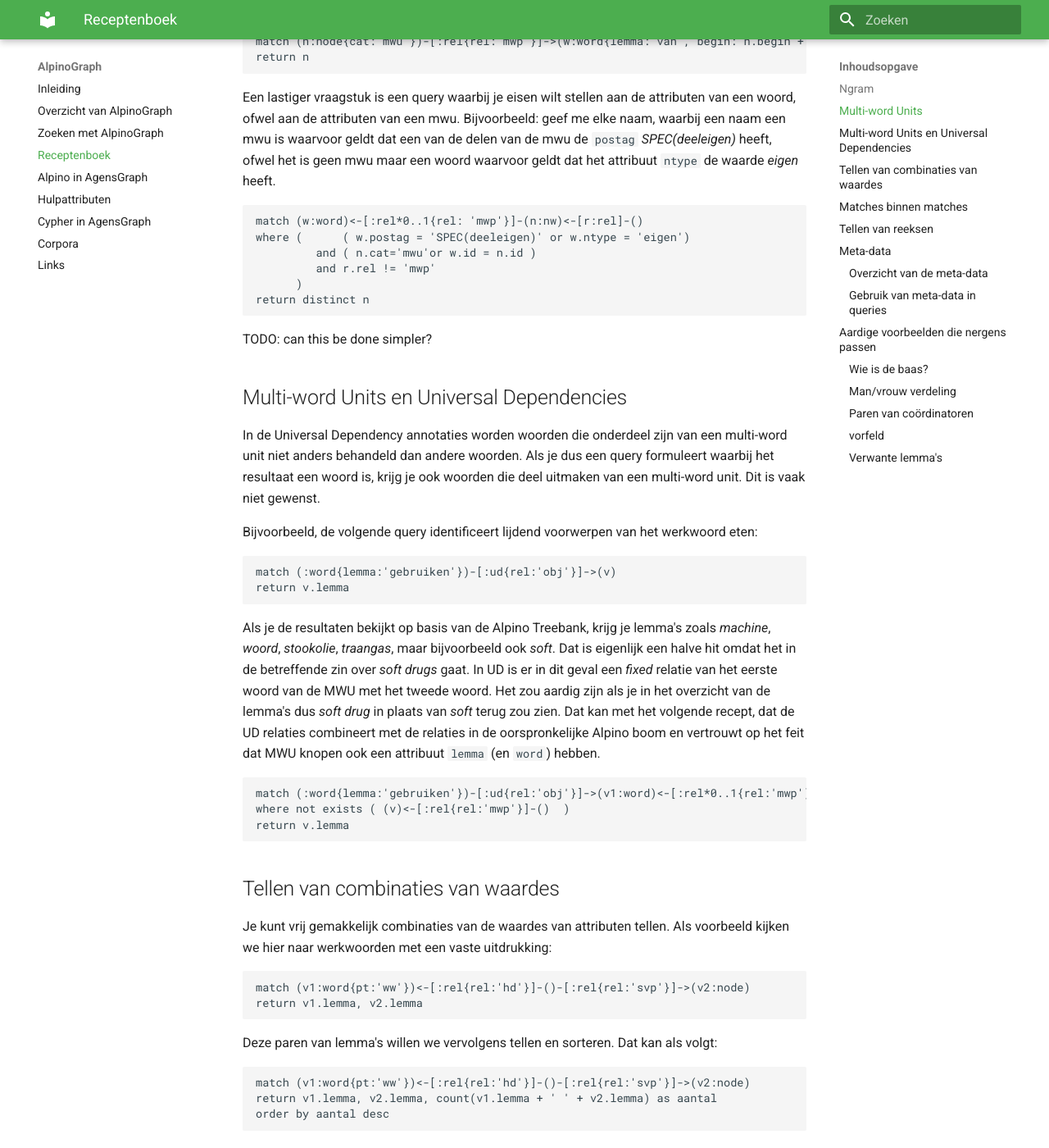
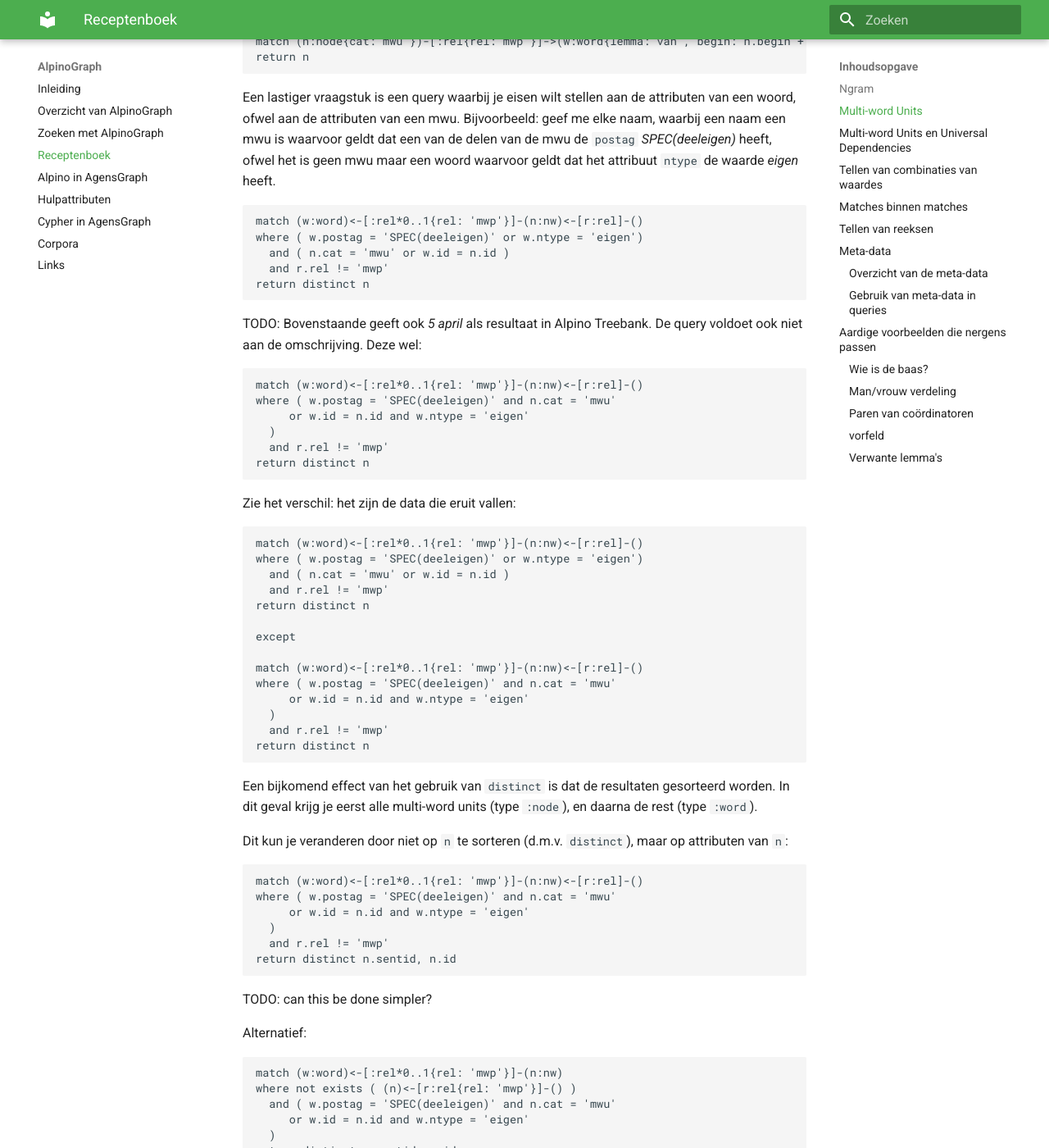
Before and after one commit to rug-compling/alpinograph-docs, an MkDocs documentation site: the page built from docs/recepten.md, in a window 1280 px wide and 1400 px high, scrolled down 1554 px. Shown: the whole window at 82% size. Built offline with MkDocs 1.6.1 and Material for MkDocs 9.7.7, drawn with Linux system fonts in a browser that asks for light colours; some of the changed text lies outside the part shown.

Commit message:
recepten: TODO in multi-word units (nog niet opgelost)

````diff
--- a/docs/recepten.md
+++ b/docs/recepten.md
@@ -71,17 +71,82 @@ match (n:node{cat:'mwu'})-[:rel{rel:'mwp'}]->(w:word{lemma:'van', begin: n.begin
 return n
 ```
 
-Een lastiger vraagstuk is een query waarbij je eisen wilt stellen aan de attributen van een woord, ofwel aan de attributen van een mwu. Bijvoorbeeld: geef me elke naam, waarbij een naam een mwu is waarvoor geldt dat een van de delen van de mwu de `postag` *SPEC(deeleigen)* heeft, ofwel het is geen mwu maar een woord waarvoor geldt dat het attribuut `ntype` de waarde *eigen* heeft.
+Een lastiger vraagstuk is een query waarbij je eisen wilt stellen aan
+de attributen van een woord, ofwel aan de attributen van een mwu.
+Bijvoorbeeld: geef me elke naam, waarbij een naam een mwu is waarvoor
+geldt dat een van de delen van de mwu de `postag` *SPEC(deeleigen)*
+heeft, ofwel het is geen mwu maar een woord waarvoor geldt dat het
+attribuut `ntype` de waarde *eigen* heeft.
+
 
 ```text
 match (w:word)<-[:rel*0..1{rel: 'mwp'}]-(n:nw)<-[r:rel]-()
-where (      ( w.postag = 'SPEC(deeleigen)' or w.ntype = 'eigen')
-         and ( n.cat='mwu'or w.id = n.id )
-         and r.rel != 'mwp'
-      )
+where ( w.postag = 'SPEC(deeleigen)' or w.ntype = 'eigen')
+  and ( n.cat = 'mwu' or w.id = n.id )
+  and r.rel != 'mwp'
 return distinct n
 ```
+
+TODO: Bovenstaande geeft ook *5 april* als resultaat in Alpino
+Treebank. De query voldoet ook niet aan de omschrijving. Deze wel:
+
+```text
+match (w:word)<-[:rel*0..1{rel: 'mwp'}]-(n:nw)<-[r:rel]-()
+where ( w.postag = 'SPEC(deeleigen)' and n.cat = 'mwu'
+     or w.id = n.id and w.ntype = 'eigen'
+  )
+  and r.rel != 'mwp'
+return distinct n
+```
+
+Zie het verschil: het zijn de data die eruit vallen:
+
+```text
+match (w:word)<-[:rel*0..1{rel: 'mwp'}]-(n:nw)<-[r:rel]-()
+where ( w.postag = 'SPEC(deeleigen)' or w.ntype = 'eigen')
+  and ( n.cat = 'mwu' or w.id = n.id )
+  and r.rel != 'mwp'
+return distinct n
+
+except
+
+match (w:word)<-[:rel*0..1{rel: 'mwp'}]-(n:nw)<-[r:rel]-()
+where ( w.postag = 'SPEC(deeleigen)' and n.cat = 'mwu'
+     or w.id = n.id and w.ntype = 'eigen'
+  )
+  and r.rel != 'mwp'
+return distinct n
+```
+
+
+Een bijkomend effect van het gebruik van `distinct` is dat de
+resultaten gesorteerd worden. In dit geval krijg je eerst alle
+multi-word units (type `:node`), en daarna de rest (type `:word`).
+
+Dit kun je veranderen door niet op `n` te sorteren (d.m.v.
+`distinct`), maar op attributen van `n`:
+
+```text
+match (w:word)<-[:rel*0..1{rel: 'mwp'}]-(n:nw)<-[r:rel]-()
+where ( w.postag = 'SPEC(deeleigen)' and n.cat = 'mwu'
+     or w.id = n.id and w.ntype = 'eigen'
+  )
+  and r.rel != 'mwp'
+return distinct n.sentid, n.id
+```
+
 TODO: can this be done simpler?
+
+Alternatief:
+
+```text
+match (w:word)<-[:rel*0..1{rel: 'mwp'}]-(n:nw)
+where not exists ( (n)<-[r:rel{rel: 'mwp'}]-() )
+  and ( w.postag = 'SPEC(deeleigen)' and n.cat = 'mwu'
+     or w.id = n.id and w.ntype = 'eigen'
+  )
+return distinct n.sentid, n.id
+```
 
 ## Multi-word Units en Universal Dependencies
 
````
